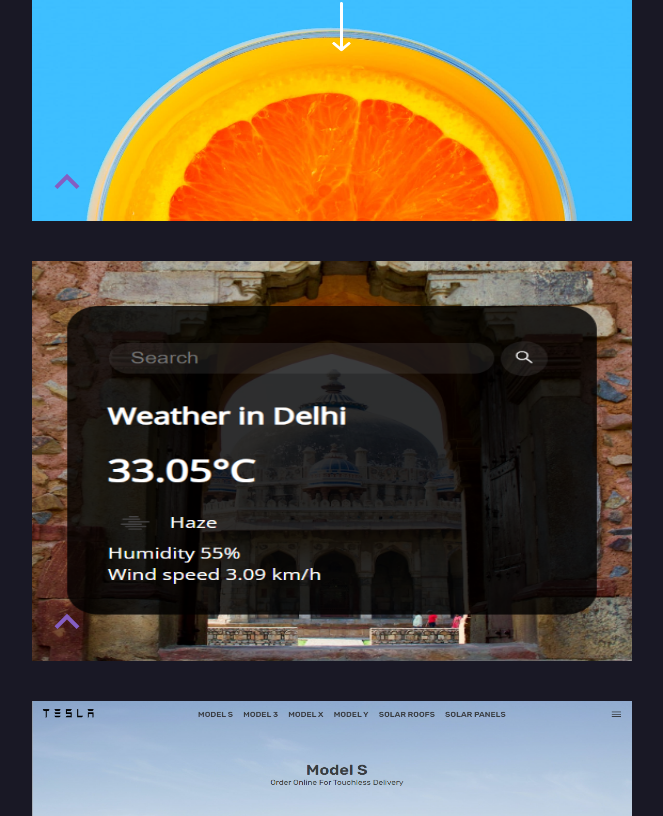
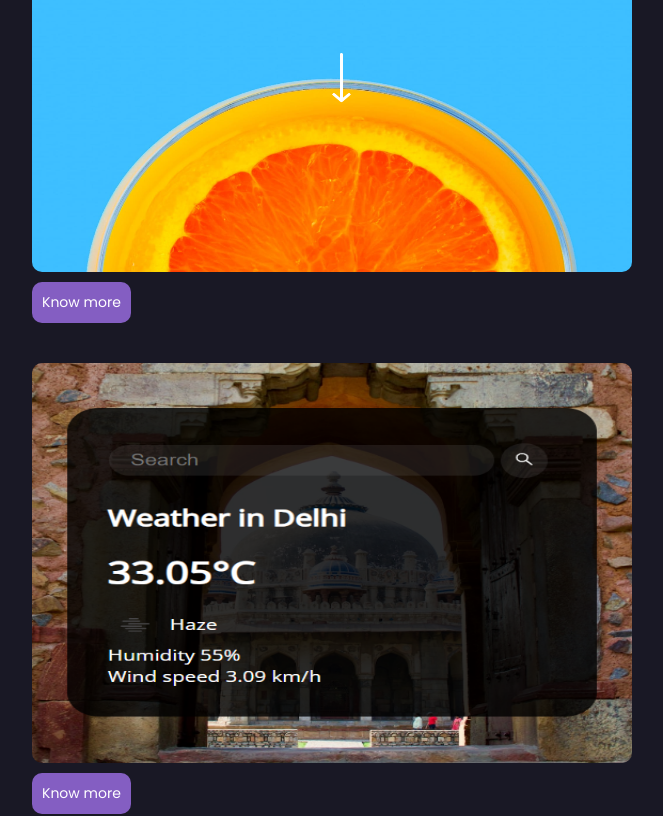
Before and after one commit to HimanshuParodiya/Portfolio, a React (Vite) app: page /projects in a window 1280 px wide. Shown: the part 824-1640 px from the top of the page, without its empty margins (308-971 px from the left). Built offline with nearby package versions, Linux system fonts and the light colour scheme.

Commit message:
remove overlay and show button on bottom of each project

```diff
--- a/src/components/Projects/EachProject/EachProject.css
+++ b/src/components/Projects/EachProject/EachProject.css
@@ -15,73 +15,20 @@
     height: 100%;
     width: 100%;
     object-fit: 0% 0%;
+    border-radius: 1rem;
 }
 
-.eachProduct__overlay {
-    position: absolute;
-    background-color: #111;
-    opacity: 0.9;
-    width: 100%;
-    z-index: 1;
-    transition: all 0.255s ease-in-out;
-    display: flex;
-    justify-content: center;
-    align-items: center;
-    flex-direction: column;
-    padding: 2.4rem;
-    bottom: -200%;
-
+.eachProject__projectDetails {
+    color: white;
+    margin-top: 1rem;
+    font-size: 1.4rem;
+    padding: 1rem;
+    background-color: #845EC2;
+    border-radius: 1rem;
+    display: inline-block;
 }
 
 
-
-.openOverlay {
-    position: absolute;
-    bottom: 1rem;
-    left: 1rem;
-    font-size: 5rem;
-    color: #845EC2;
-    transform: rotate(180deg);
-}
-
-.overlay__projectName {
-    font-size: 4rem;
-    font-weight: 700;
-    z-index: 2;
-    color: white;
-    color: #845EC2;
-    opacity: 1;
-    text-transform: uppercase;
-}
-
-
-
-.eachProject__details {
-    transform: rotate(-45deg);
-    position: absolute;
-    top: 1rem;
-    right: 1rem;
-    font-size: 4rem;
-    color: white;
-}
-
-.overlay__projectDetails {
-    color: white;
-    margin-top: 3rem;
-    font-size: 1.2rem;
-    padding: 1rem;
-    background-color: #845EC2;
-    border-radius: 1rem;
-}
-
-.closeOverlay {
-    position: absolute;
-    top: 1rem;
-    left: 1rem;
-    font-size: 4rem;
-    transform-origin: center;
-    color: #845EC2;
-}
 
 @media only screen and (max-width : 600px) {
     .eachProject__container {
@@ -97,19 +44,6 @@
     .eachProject__image img {
 
         object-fit: contain;
-    }
-
-    .eachProduct__overlay {
-        padding: 2rem;
-
-    }
-
-    .overlay__projectName {
-        font-size: 3rem;
-    }
-
-    .overlay__projectDescription {
-        font-size: 1.6rem;
     }
 
 
--- a/src/components/Projects/EachProject/EachProject.jsx
+++ b/src/components/Projects/EachProject/EachProject.jsx
@@ -17,19 +17,6 @@ const EachProject = ({ link, name, description, liveDemo }) => {
   const navigate = useNavigate();
   const dispatch = useDispatch();
 
-  const [showOverlay, setShowOverlay] = useState(true);
-  const ref = useRef(null);
-  const handleShowOverlay = () => {
-    ref.current.style.bottom = "0%";
-    ref.current.style.height = "100%";
-    setShowOverlay(false);
-  };
-  const handleHideOverlay = () => {
-    ref.current.style.bottom = "-200%";
-    setTimeout(() => {
-      setShowOverlay(true);
-    }, 255);
-  };
   // console.log(liveDemo);
 
   return (
@@ -41,28 +28,9 @@ const EachProject = ({ link, name, description, liveDemo }) => {
     >
       <div className="eachProject__image">
         <img loading="lazy" src={link} alt="Project Image" />
-        {showOverlay && (
-          <div className="openOverlay" onClick={handleShowOverlay}>
-            <MdOutlineExpandMore />
       </div>
-        )}
-      </div>
-      <div className="eachProduct__overlay" ref={ref}>
-        <NavLink target="_blank" to={liveDemo} className="eachProject__details">
-          <CgChevronDoubleRight />
-        </NavLink>
-        <motion.div
-          initial={{ rotate: "180deg" }}
-          animate={{ rotate: "0deg" }}
-          transition={{ duration: 1 }}
-          className="closeOverlay"
-          onClick={handleHideOverlay}
-        >
-          <MdOutlineExpandMore />
-        </motion.div>
-        <div className="overlay__projectName">{name}</div>
       <div
-          className="overlay__projectDetails"
+        className="eachProject__projectDetails"
         onClick={() => {
           navigate(`/projects/details/${name}`);
           dispatch(addEachProjectImage(link));
@@ -71,8 +39,7 @@ const EachProject = ({ link, name, description, liveDemo }) => {
           dispatch(addEachProjectDescription(description));
         }}
       >
-          Know more....
-        </div>
+        Know more
       </div>
     </motion.div>
   );
```
Lines whose indentation alone changed are shown as unchanged.
